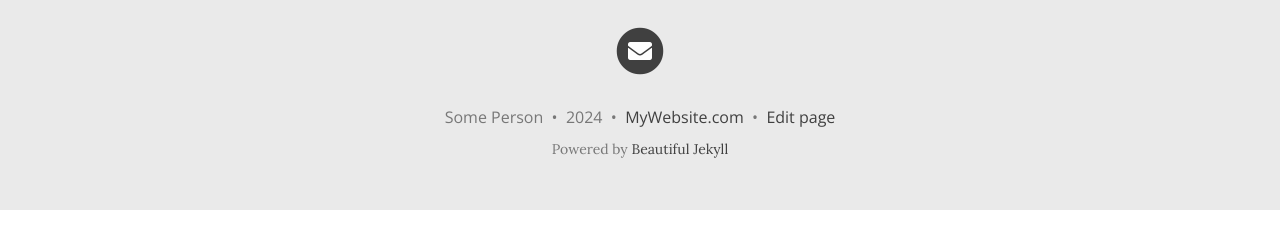
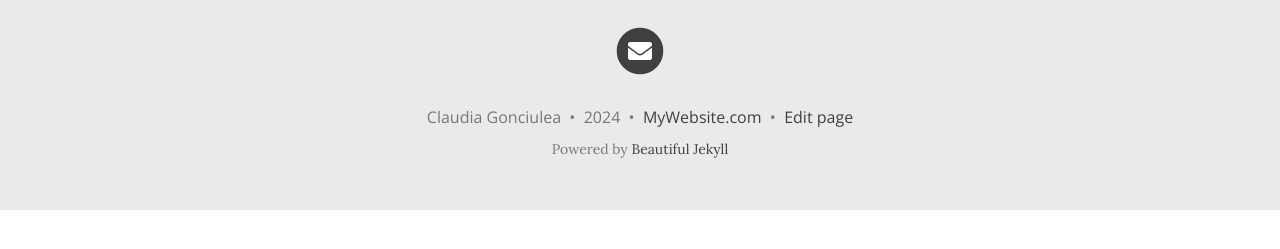
Before and after one commit to contralto/contralto.github.io, a Jekyll site: the page built from index.html, in a window 1280 px wide. Shown: the part 456-705 px from the top of the page. Built offline with Jekyll 4.4.1, drawn with Linux system fonts in a browser that asks for light colours; nearby versions of some CDN libraries; the list of posts is cut into pages by our own code; comment, search, counter and statistics services are not loaded.

Commit message:
Update _config.yml

```diff
--- a/_config.yml
+++ b/_config.yml
@@ -13,7 +13,7 @@
 title: My Website
 
 # Your name to show in the footer
-author: Some Person
+author: Claudia Gonciulea
 
 ###############################################
 # --- List of links in the navigation bar --- #
@@ -86,7 +86,7 @@ rss-description: Hello!
 # Select which social network share links to show in posts
 share-links-active:
   twitter: true
-  facebook: true
+  facebook: false
   linkedin: true
   vk: false
 
```
